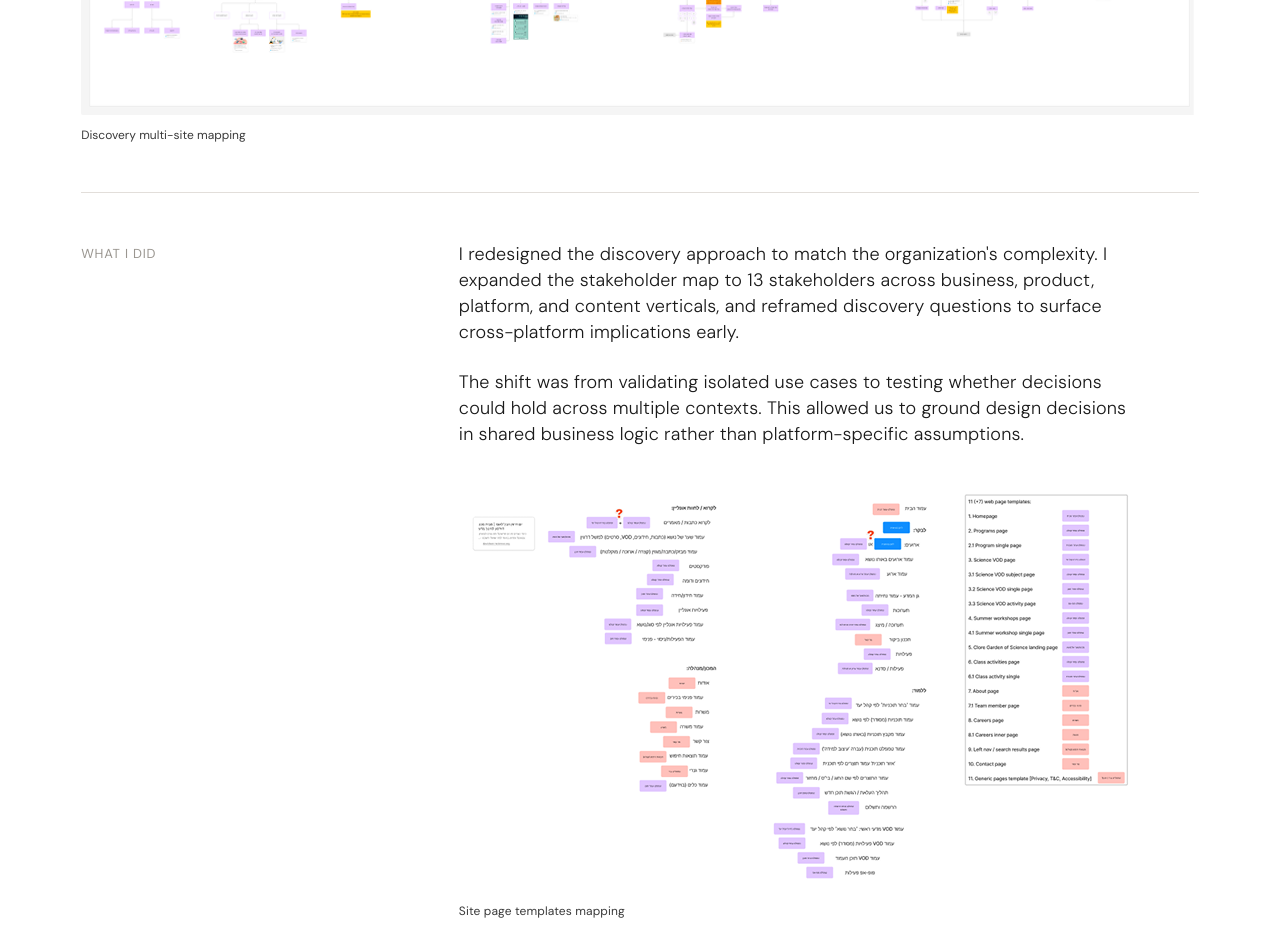
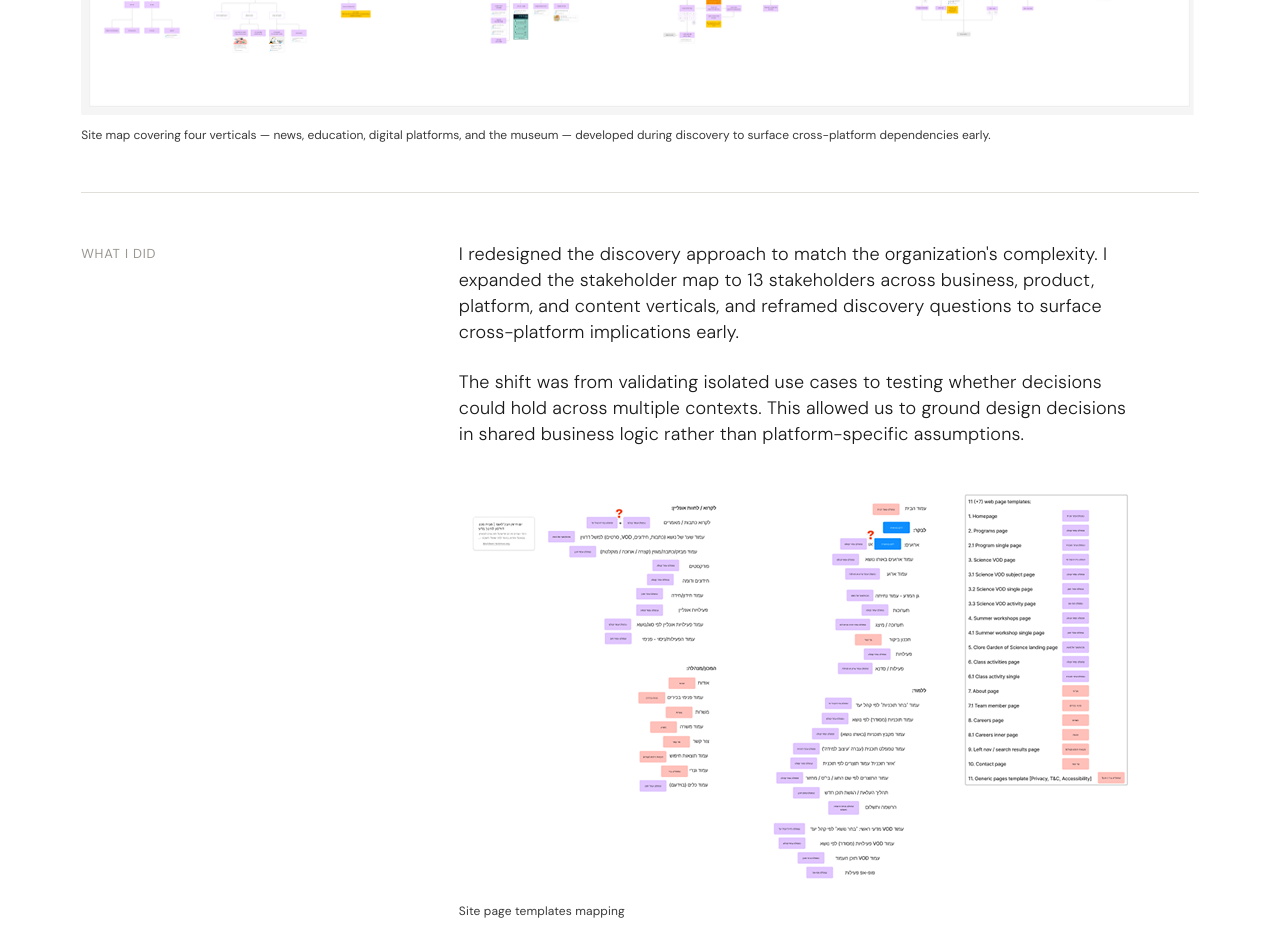
Before and after one commit to Ro-Ma/portfolio, a plain HTML site: page cs3.html in a window 1280 px wide. Shown: the part 1700-2627 px from the top of the page. Drawn offline with Linux system fonts and the light colour scheme.

Commit message:
Fix CS3 visual-1 caption: accurate site map description

```diff
--- a/cs3.html
+++ b/cs3.html
@@ -84,7 +84,7 @@
 
       <div class="cs-visual reveal">
         <img src="assets/images/cs/cs3-visual-1.png" alt="Discovery multi-site mapping across business, product, platform, and content verticals">
-        <p class="cs-visual__caption">Discovery multi-site mapping</p>
+        <p class="cs-visual__caption">Site map covering four verticals — news, education, digital platforms, and the museum — developed during discovery to surface cross-platform dependencies early.</p>
       </div>
 
       <div class="cs-section reveal">
```
